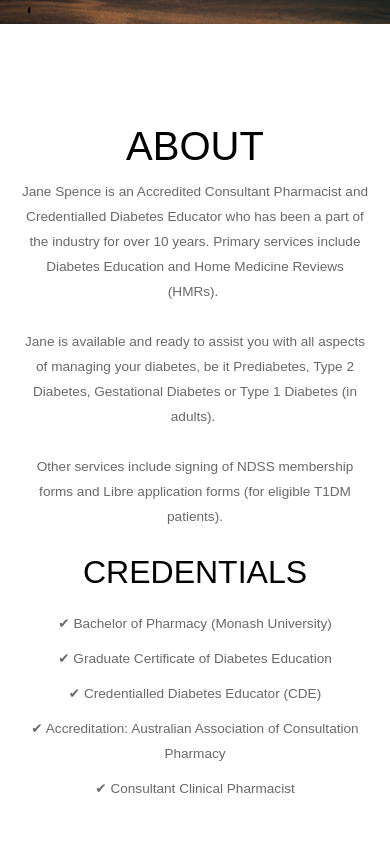
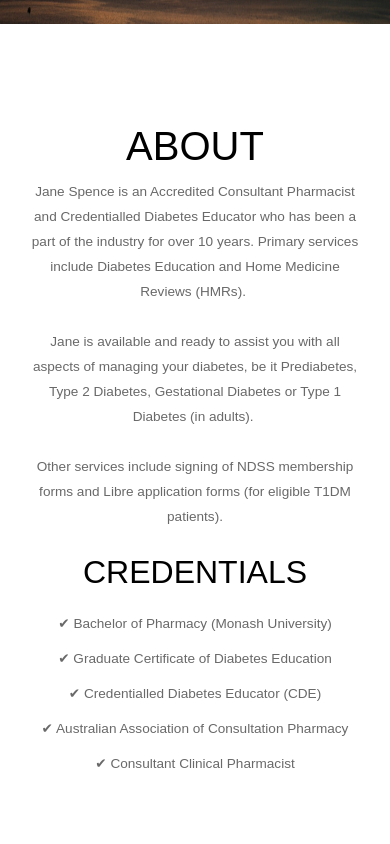
Before and after one commit to jackedwardbeard/01-Jane_Spence, a React (Create React App) app in the folder jane_spence/: page / in a window 390 px wide. Shown: the part 820-1664 px from the top of the page. Built offline with nearby package versions, Linux system fonts and the light colour scheme.

Commit message:
Reducing width of a credential to try fix a landscape mobile bug.

```diff
--- a/jane_spence/src/components/Information/InformationComponents.js
+++ b/jane_spence/src/components/Information/InformationComponents.js
@@ -62,8 +62,8 @@ export const Column1 = styled.div`
 
     @media screen and (max-width: 1024px) {
         margin-top: 0;
-        margin-left: 10px;
-        margin-right: 10px;
+        margin-left: 20px;
+        margin-right: 20px;
     }
 `
 
--- a/jane_spence/src/components/Information/pages.js
+++ b/jane_spence/src/components/Information/pages.js
@@ -17,7 +17,7 @@ export const About = {
     subbody: 'Bachelor of Pharmacy (Monash University)',
     subbody2: 'Graduate Certificate of Diabetes Education',
     subbody3: 'Credentialled Diabetes Educator (CDE)',
-    subbody4: 'Accreditation: Australian Association of Consultation Pharmacy',
+    subbody4: 'Australian Association of Consultation Pharmacy',
     subbody5: 'Consultant Clinical Pharmacist',
     img: about,
     imageLeft: true,
```
